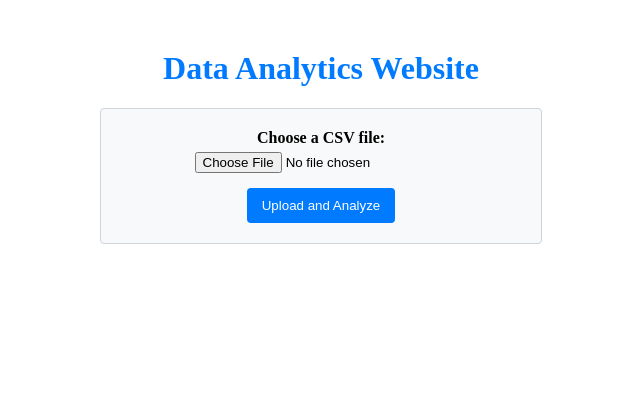
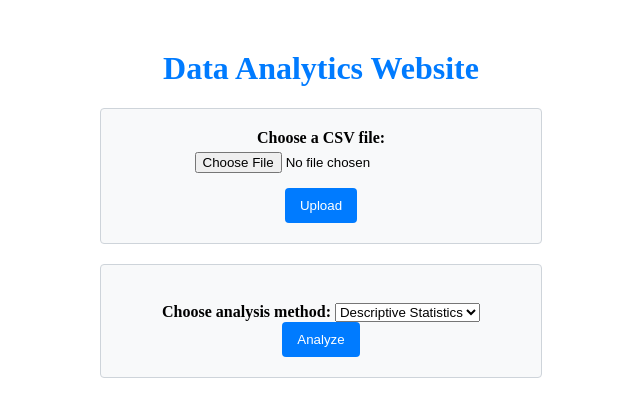
Before and after one commit to Sue609/Analytics, a Flask app: page / in a window 1280 px wide. Shown: the top 417 px of the page, without its empty margins (319-959 px from the left). Run offline with Flask 3, Linux system fonts and the light colour scheme.

Commit message:
implement html for the analyze route

```diff
--- a/app/templates/home.html
+++ b/app/templates/home.html
@@ -54,7 +54,18 @@
         <br>
         <input type="file" name="file" accept=".csv" required>
         <br>
-        <input type="submit" value="Upload and Analyze">
+        <input type="submit" value="Upload">
+    </form>
+    <form action='Analyze', method='post'>
+      <br>
+        <label for="analysis_method">Choose analysis method:</label>
+      <select name="analysis_method">
+         <option value="describe">Descriptive Statistics</option>
+         <option value="custom">Custom Analysis</option>
+      </select>
+      <br>
+      <input type="submit" value="Analyze">
+
     </form>
 </body>
 </html>
```
